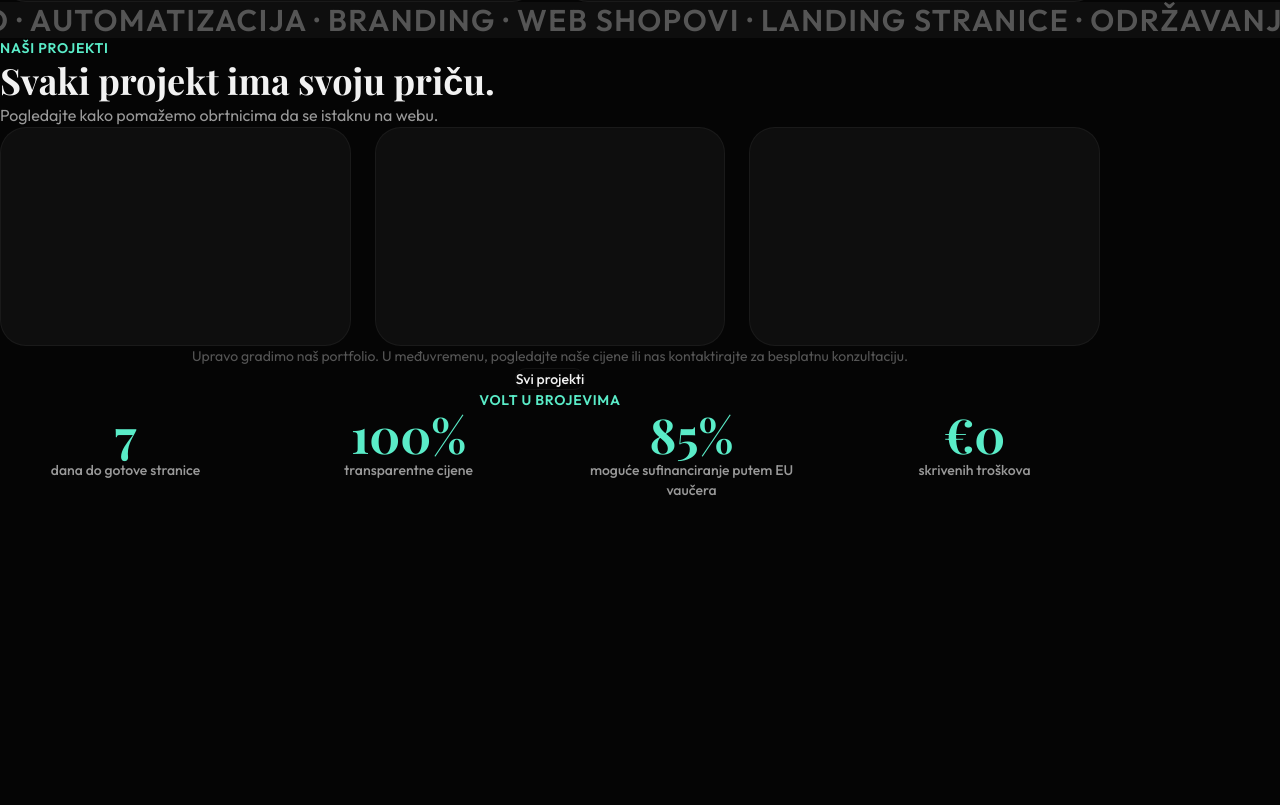
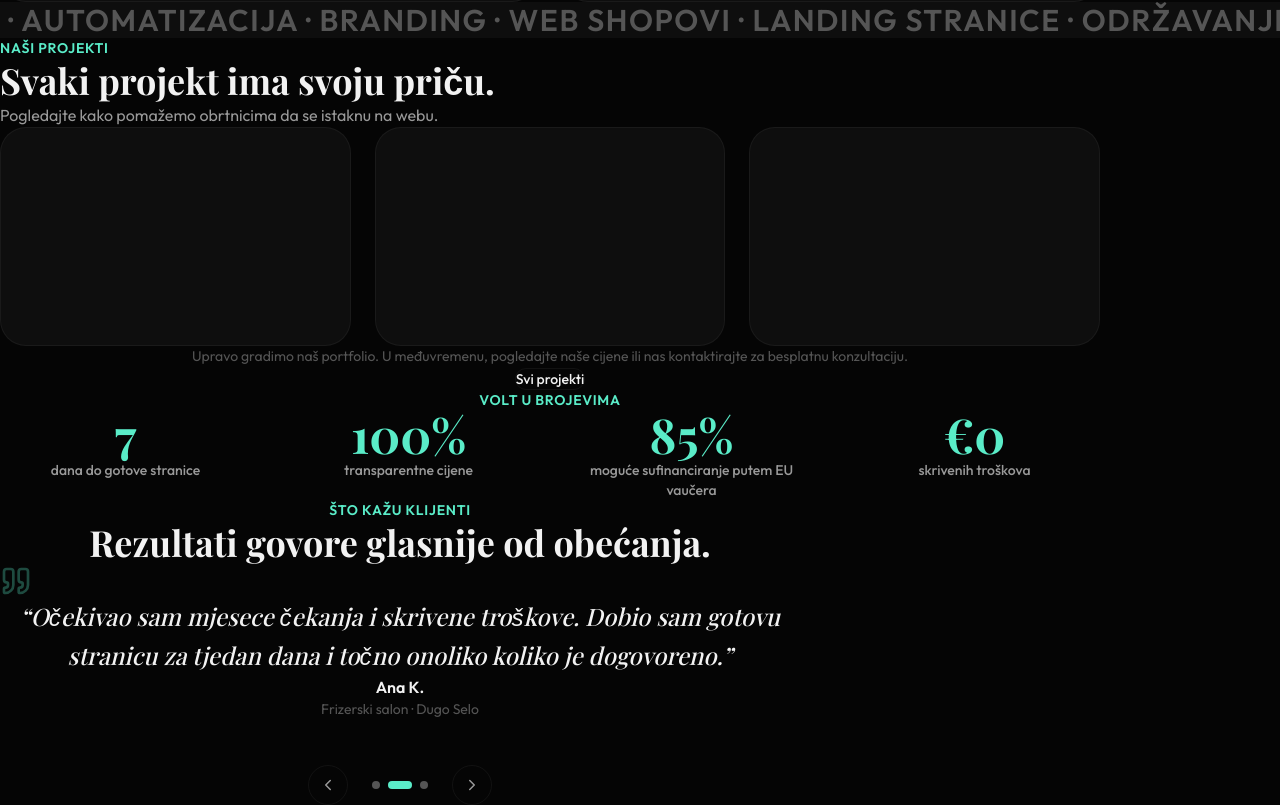
Before and after one commit to karloturk333-hash/volthr, a Next.js app: page / in a window 1280 px wide. Shown: the part 1760-2565 px from the top of the page. Before the commit the page ends 2260 px from the top, so only its background shows below. Built offline with nearby package versions, Linux system fonts and the light colour scheme.

Commit message:
feat: testimonials carousel with auto-advance
Co-Authored-By: Claude Opus 4.6 <noreply@anthropic.com>

```diff
--- a/app/page.tsx
+++ b/app/page.tsx
@@ -5,6 +5,7 @@ import { ServicesGrid } from "@/components/sections/ServicesGrid"
 import { KeywordMarquee } from "@/components/sections/KeywordMarquee"
 import { PortfolioGrid } from "@/components/sections/PortfolioGrid"
 import { StatsCounters } from "@/components/sections/StatsCounters"
+import { Testimonials } from "@/components/sections/Testimonials"
 
 export default function HomePage() {
   return (
@@ -16,6 +17,7 @@ export default function HomePage() {
       <KeywordMarquee />
       <PortfolioGrid />
       <StatsCounters />
+      <Testimonials />
     </main>
   )
 }
--- /dev/null
+++ b/components/sections/Testimonials.tsx
@@ -0,0 +1,124 @@
+"use client"
+
+import { useState, useEffect, useCallback } from "react"
+import { m, AnimatePresence } from "motion/react"
+import { ChevronLeft, ChevronRight, Quote } from "lucide-react"
+import { TESTIMONIALS } from "@/lib/content"
+
+const fadeUp = {
+  hidden: { opacity: 0, y: 24 },
+  visible: { opacity: 1, y: 0, transition: { duration: 0.6, ease: "easeOut" as const } },
+}
+
+export function Testimonials() {
+  const [current, setCurrent] = useState(0)
+  const items = TESTIMONIALS.items
+
+  const next = useCallback(() => {
+    setCurrent((prev) => (prev + 1) % items.length)
+  }, [items.length])
+
+  const prev = useCallback(() => {
+    setCurrent((prev) => (prev - 1 + items.length) % items.length)
+  }, [items.length])
+
+  useEffect(() => {
+    const interval = setInterval(next, 5000)
+    return () => clearInterval(interval)
+  }, [next])
+
+  return (
+    <section className="px-6 py-24">
+      <m.div
+        className="mx-auto max-w-[800px]"
+        initial="hidden"
+        whileInView="visible"
+        viewport={{ once: true, amount: 0.1 }}
+        variants={{ hidden: {}, visible: { transition: { staggerChildren: 0.1 } } }}
+      >
+        <m.p
+          variants={fadeUp}
+          className="mb-3 text-center text-sm font-semibold uppercase tracking-wider"
+          style={{ color: "var(--accent)" }}
+        >
+          {TESTIMONIALS.label}
+        </m.p>
+        <m.h2
+          variants={fadeUp}
+          className="text-center font-playfair text-3xl font-bold leading-tight md:text-4xl"
+          style={{ color: "var(--text)" }}
+        >
+          {TESTIMONIALS.heading}
+        </m.h2>
+
+        <m.div variants={fadeUp} className="mt-14">
+          <div className="relative overflow-hidden" style={{ minHeight: 200 }}>
+            <AnimatePresence mode="wait">
+              <m.div
+                key={current}
+                initial={{ opacity: 0, x: 40 }}
+                animate={{ opacity: 1, x: 0 }}
+                exit={{ opacity: 0, x: -40 }}
+                transition={{ duration: 0.4, ease: "easeInOut" as const }}
+                className="text-center"
+              >
+                <Quote size={32} style={{ color: "var(--accent)", opacity: 0.3 }} className="mx-auto mb-6" />
+                <p
+                  className="font-playfair text-xl leading-relaxed italic md:text-2xl"
+                  style={{ color: "var(--text)" }}
+                >
+                  &ldquo;{items[current].quote}&rdquo;
+                </p>
+                <div className="mt-8">
+                  <p className="text-base font-semibold" style={{ color: "var(--text)" }}>
+                    {items[current].client}
+                  </p>
+                  <p className="mt-1 text-sm" style={{ color: "var(--text-3)" }}>
+                    {items[current].role} · {items[current].location}
+                  </p>
+                </div>
+              </m.div>
+            </AnimatePresence>
+          </div>
+
+          {/* Navigation */}
+          <div className="mt-10 flex items-center justify-center gap-6">
+            <button
+              onClick={prev}
+              className="flex h-10 w-10 items-center justify-center rounded-full border"
+              style={{ borderColor: "var(--border)", color: "var(--text-2)" }}
+              aria-label="Prethodni"
+            >
+              <ChevronLeft size={18} />
+            </button>
+
+            <div className="flex gap-2">
+              {items.map((_, i) => (
+                <button
+                  key={i}
+                  onClick={() => setCurrent(i)}
+                  className="h-2 rounded-full"
+                  style={{
+                    width: i === current ? 24 : 8,
+                    background: i === current ? "var(--accent)" : "var(--text-3)",
+                    transition: "width 0.3s ease, background 0.3s ease",
+                  }}
+                  aria-label={`Testimonial ${i + 1}`}
+                />
+              ))}
+            </div>
+
+            <button
+              onClick={next}
+              className="flex h-10 w-10 items-center justify-center rounded-full border"
+              style={{ borderColor: "var(--border)", color: "var(--text-2)" }}
+              aria-label="Sljedeći"
+            >
+              <ChevronRight size={18} />
+            </button>
+          </div>
+        </m.div>
+      </m.div>
+    </section>
+  )
+}
```
